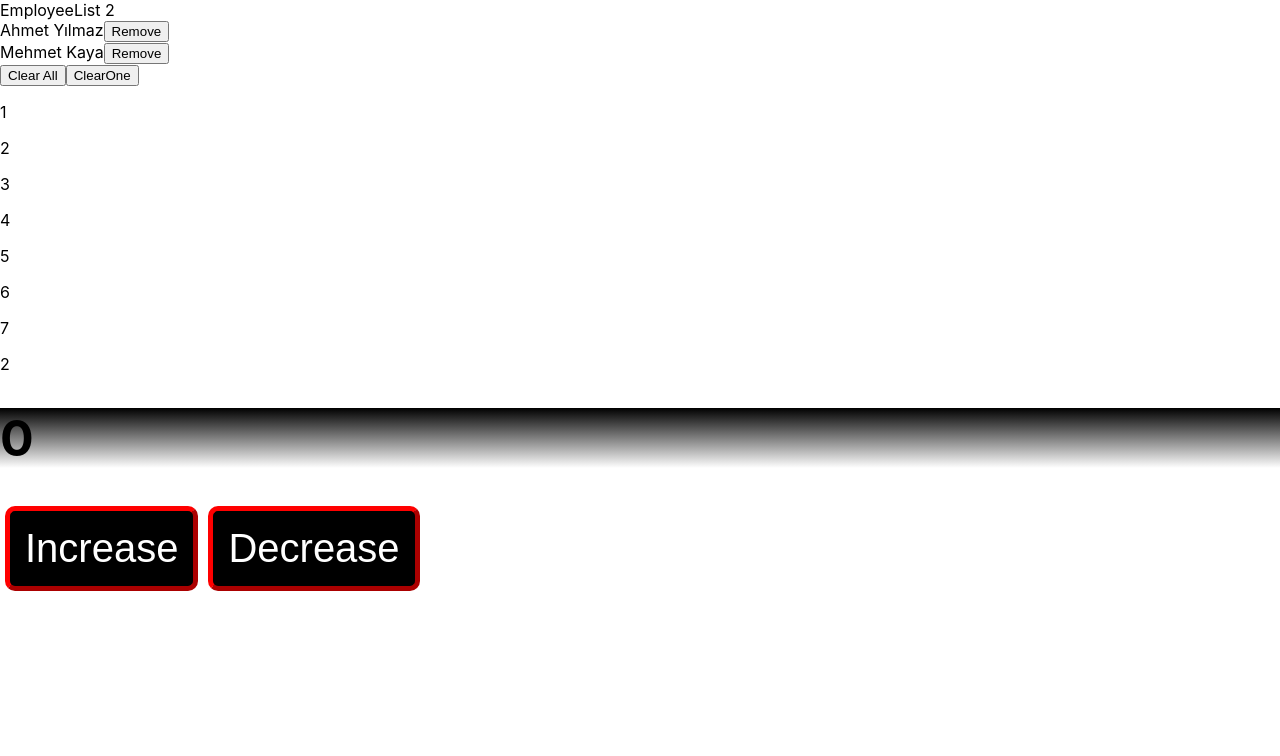
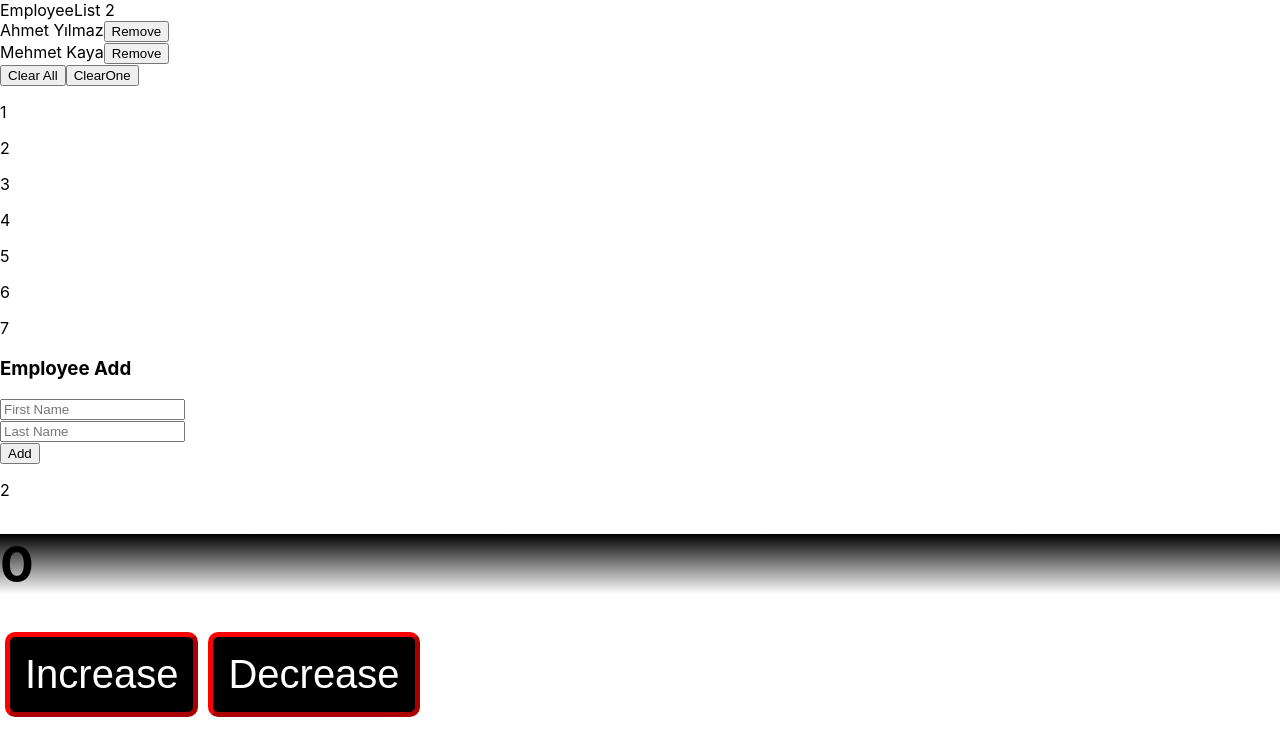
Before and after one commit to BizonTR/ReactPractice, a React (Create React App) app: page / in a window 1280 px wide. Shown: the top 756 px of the page. Built offline with nearby package versions, Linux system fonts and the light colour scheme.

Commit message:
25.10.2022 - 01:23

```diff
--- a/src/components/employee/Employee.js
+++ b/src/components/employee/Employee.js
@@ -1,4 +1,5 @@
 import React, { useState } from 'react'
+import EmployeeAdd from '../employeeAdd/EmployeeAdd'
 import EmployeeList from '../employeeList/EmployeeList'
 
 export default function Employee({employee, handleClearOne}) {
--- /dev/null
+++ b/src/components/employeeAdd/EmployeeAdd.js
@@ -0,0 +1,23 @@
+import React from 'react'
+
+export default function EmployeeAdd(props) {
+    const handleOnSubmit = (e) => {
+        e.preventDefault();
+        const newEmployee = {
+            id: props.employees.length + 1,
+            firstname: e.target.firstname.value,
+            lastname: e.target.lastname.value
+        }
+        console.log(newEmployee.firstname, newEmployee.lastname)
+        props.changedList([...props.employees,newEmployee])
+    }
+    return (
+        <div>
+            <h3>Employee Add</h3>
+            <form onSubmit={handleOnSubmit}>
+                <input id='firstname' name='firstname' type="text" placeholder='First Name'/><br></br>
+                <input id='lastname' name='lastname' type="text" placeholder='Last Name'/><br></br> <button type='submit'>Add</button>
+            </form>
+        </div>
+    )
+}
--- a/src/components/employeeList/EmployeeList.js
+++ b/src/components/employeeList/EmployeeList.js
@@ -1,6 +1,7 @@
 //rfc snippeti kullanılabilir.
 import React from 'react'
 import Employee from '../employee/Employee'
+import EmployeeAdd from '../employeeAdd/EmployeeAdd'
 
 export default function EmployeeList(props) {
   const handleClearAll = () => (
@@ -20,8 +21,9 @@ export default function EmployeeList(props) {
       <button onClick={handleClearAll}>Clear All</button>
       <button onClick={() => handleClearOne(1)}>ClearOne</button>
       {
-      props.movedlist.map((item) => (<p>{item}</p>))
+        props.movedlist.map((item) => (<p>{item}</p>))
       }
+      <EmployeeAdd employees = {props.employees} changedList = {props.changedList}/>
     </div>
   )
 }
```
